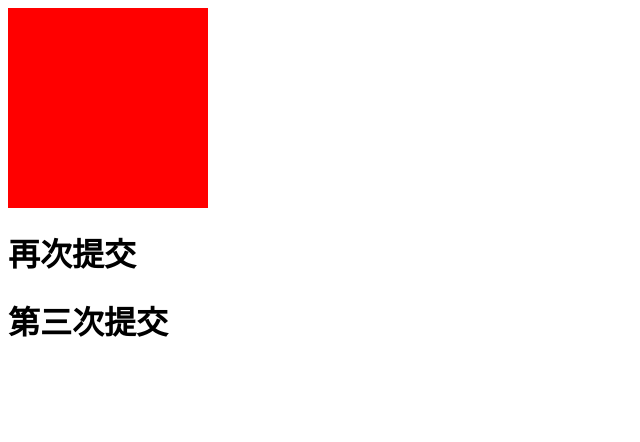
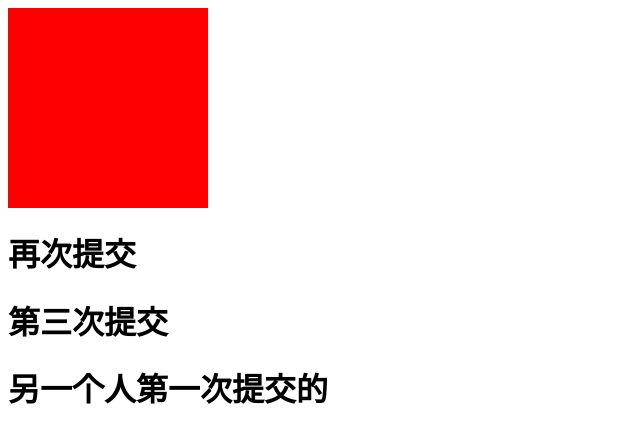
Before and after one commit to yaojin888/test_git, a plain HTML site: page index.html in a window 1280 px wide. Shown: the whole page, without its empty margins (0-640 px from the left). Drawn offline with Linux system fonts and the light colour scheme.

Commit message:
另一个人第一次提交

```diff
--- a/index.html
+++ b/index.html
@@ -10,5 +10,6 @@
     <div class="content"></div>
     <h1>再次提交</h1>
     <h1>第三次提交</h1>
+    <h1>另一个人第一次提交的</h1>
 </body>
 </html>
```
